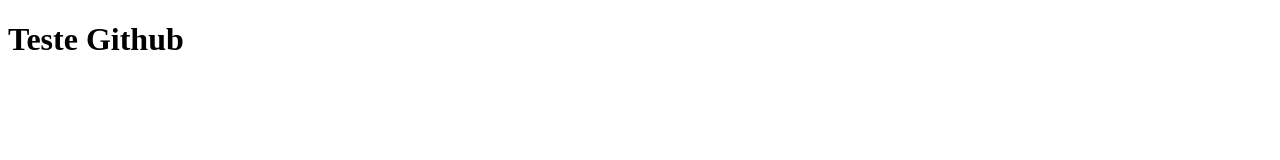
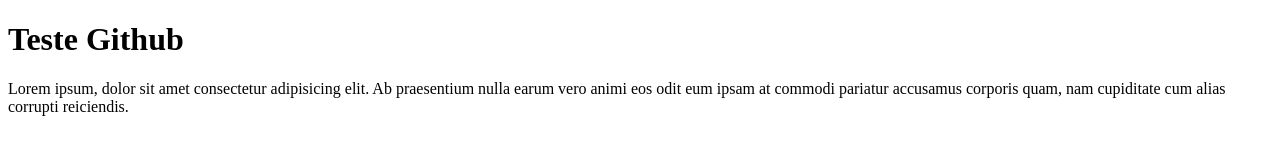
Before and after one commit to laufrnnds/teste-github, a plain HTML site: page index.html in a window 1280 px wide. Drawn offline with Linux system fonts and the light colour scheme.

Commit message:
adicionei o parágrafo

```diff
--- a/index.html
+++ b/index.html
@@ -1,12 +1,18 @@
 <!DOCTYPE html>
 <html lang="ept-BR">
-<head>
-    <meta charset="UTF-8">
-    <meta http-equiv="X-UA-Compatible" content="IE=edge">
-    <meta name="viewport" content="width=device-width, initial-scale=1.0">
+  <head>
+    <meta charset="UTF-8" />
+    <meta http-equiv="X-UA-Compatible" content="IE=edge" />
+    <meta name="viewport" content="width=device-width, initial-scale=1.0" />
     <title>Teste do Github</title>
-</head>
-<body>
+  </head>
+  <body>
     <h1>Teste Github</h1>
-</body>
+
+    <p>
+      Lorem ipsum, dolor sit amet consectetur adipisicing elit. Ab praesentium
+      nulla earum vero animi eos odit eum ipsam at commodi pariatur accusamus
+      corporis quam, nam cupiditate cum alias corrupti reiciendis.
+    </p>
+  </body>
 </html>
```
